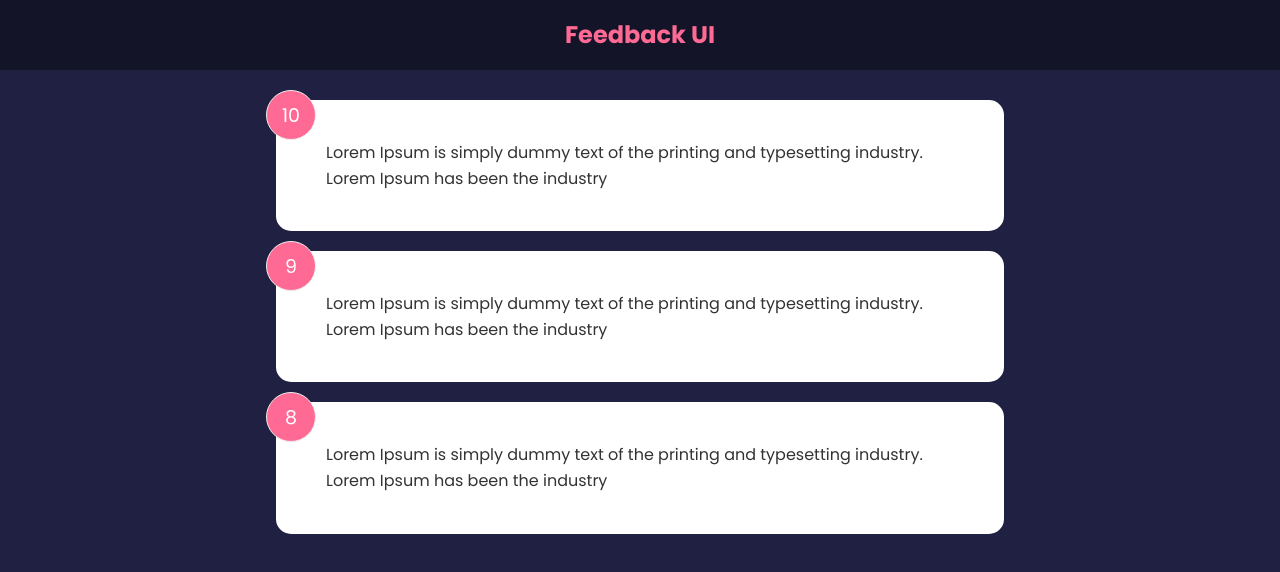
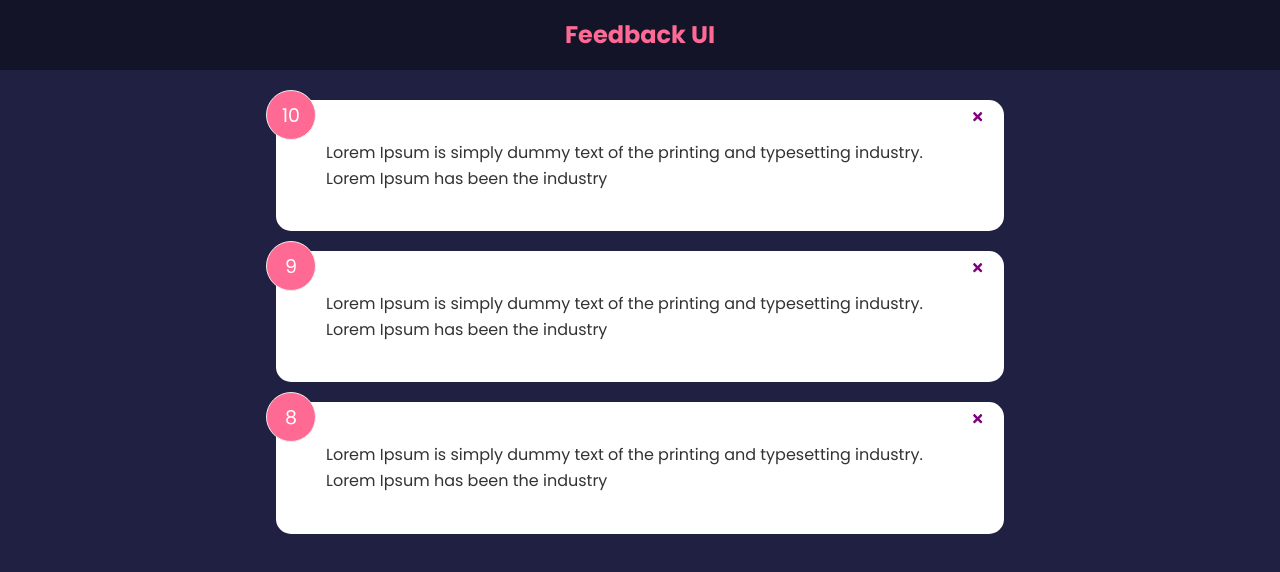
Before and after one commit to Anirudh-koushik-99/Feedback-app, a React (Create React App) app: page / in a window 1280 px wide. Shown: the top 572 px of the page. Built offline with nearby package versions, Linux system fonts and the light colour scheme.

Commit message:
delete feedbacks

```diff
--- a/package.json
+++ b/package.json
@@ -8,6 +8,7 @@
     "@testing-library/user-event": "^13.5.0",
     "react": "^18.2.0",
     "react-dom": "^18.2.0",
+    "react-icons": "^4.8.0",
     "react-scripts": "5.0.1",
     "web-vitals": "^2.1.4"
   },
--- a/src/App.js
+++ b/src/App.js
@@ -3,15 +3,28 @@
 import FeedbackItem  from "./components/FeedBackItem";
 import FeedbackList from "./components/FeedbackList";
 import FeedbackData from "./data/FeedbackData";
+import Card from "./components/shared/Card";
 
-function App() {
+function App({handleDelete}) {
+
 const [feedback, setFeedback] = useState(FeedbackData)
+
+const deleteFeedback = ((id) => {
+  if(window.confirm('Are you sure you want to delete?')){
+    setFeedback( feedback.filter((item) =>
+      item.id !== id
+      ))
+  }
+})
 
   return (
     <>
       <Header />
       <div className="container">
-        <FeedbackList feedback={feedback}/>
+        <FeedbackList
+          feedback={feedback}
+          handleDelete={deleteFeedback}
+        />
       </div>
     </>
   );
--- a/src/components/FeedbackItem.jsx
+++ b/src/components/FeedbackItem.jsx
@@ -1,12 +1,22 @@
+import { FaTimes } from "react-icons/fa";
 import Card from "./shared/Card";
+import PropTypes from "prop-types";
 
-function FeedBackItem({ item }) {
+function FeedBackItem({ item, handleDelete }) {
   return (
     <Card>
       <div className="num-display">{item.rating}</div>
+      <button
+        onClick={() => handleDelete(item.id)}
+        className="close">
+          <FaTimes color="purple" />
+      </button>
       <div className="text-display">{item.text}</div>
     </Card>
   );
 }
 
+FeedBackItem.protoTypes = {
+  item: PropTypes.object.isRequired,
+};
 export default FeedBackItem;
--- a/src/components/FeedbackList.jsx
+++ b/src/components/FeedbackList.jsx
@@ -1,16 +1,31 @@
+import PropTypes from "prop-types";
 import FeedBackItem from "./FeedBackItem";
 
-function FeedbackList({ feedback }) {
+function FeedbackList({ feedback, handleDelete }) {
   if (!feedback || feedback.length === 0) {
     return <p>No Feedback yet</p>;
   }
   return (
     <div className="feedback-list">
       {feedback.map((item) => (
-        <FeedBackItem key={item.id} item={item} />
+        <FeedBackItem
+          key={item.id}
+          item={item}
+          handleDelete={handleDelete}
+        />
       ))}
     </div>
   );
 }
 
+FeedbackList.propTypes = {
+  feedback: PropTypes.arrayOf(
+    PropTypes.shape({
+      id: PropTypes.number.isRequired,
+      text: PropTypes.string.isRequired,
+      rating: PropTypes.number.isRequired,
+    })
+  ),
+};
+
 export default FeedbackList;
--- a/src/components/shared/Card.jsx
+++ b/src/components/shared/Card.jsx
@@ -1,11 +1,30 @@
+import PropTypes from 'prop-types'
 
 
-function Card({children}) {
+function Card({children, reverse}) {
+
   return (
-    <div className="card">
+    <div className= {`card ${reverse && 'reverse'}`}>
       {children}
     </div>
   )
+
+/*
+  return (
+    <div className="card" style={{backgroundColor: reverse ? 'rgba(0,0,0,0.4)' : '#fff', color: reverse ? '#fff' : '#000'}}>
+        {children}
+    </div>
+  )
+*/
+
 }
 
+Card.defaultProp = {
+    reverse: false,
+}
+
+Card.protpTypes = {
+    children: PropTypes.node.isRequired,
+    reverse: PropTypes.bool,
+}
 export default Card
```
Also changed, not shown: 1 other file (tests, documents, lock files or other folders).
